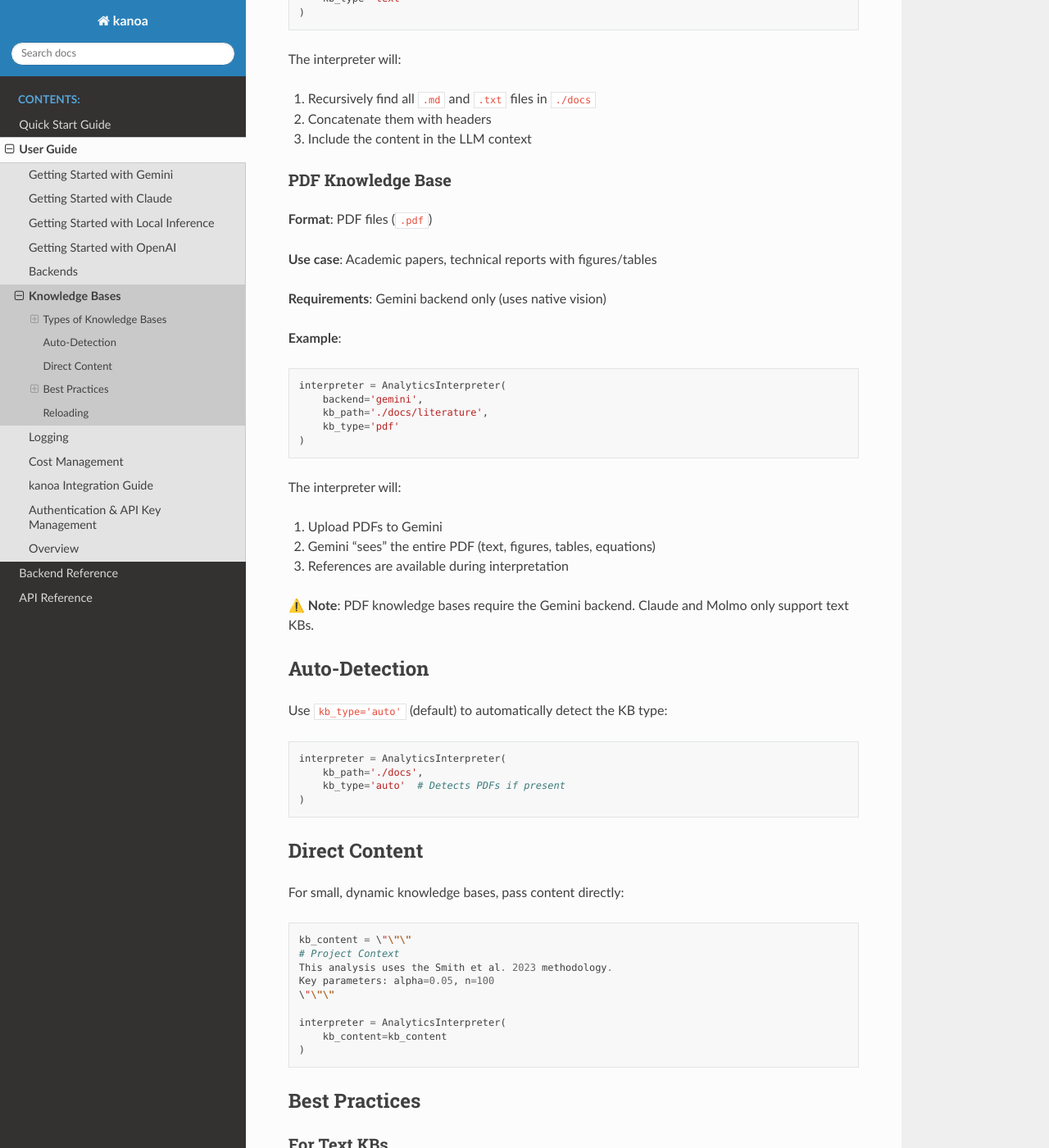
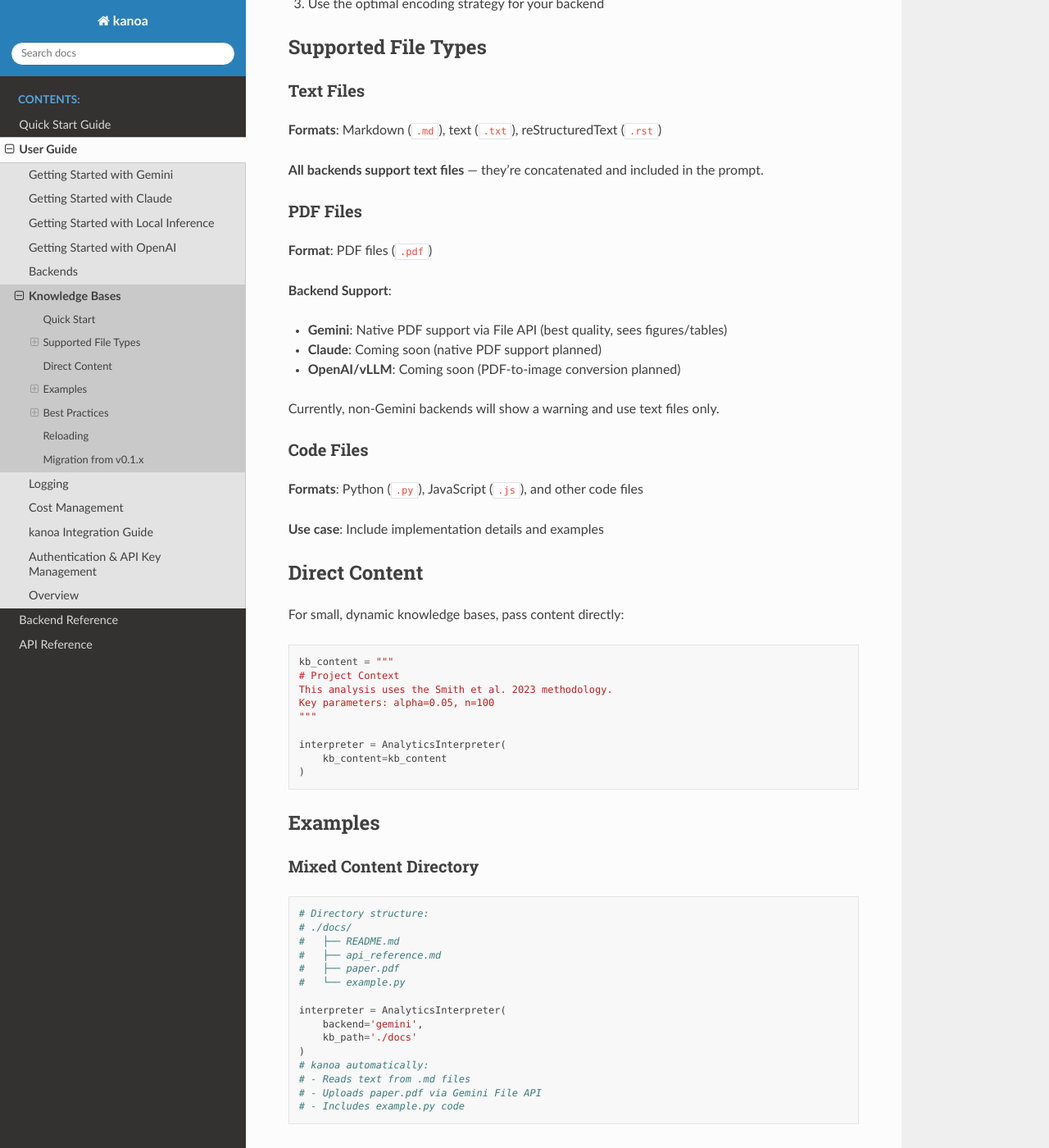
Before and after one commit to lhzn-io/kanoa, a Sphinx documentation site: the page built from docs/source/user_guide/knowledge_bases.md, in a window 1280 px wide and 1400 px high, scrolled down 532 px. Shown: the whole window at 82% size. Built offline with Sphinx 7.4.7 and the Read the Docs theme 3.1.0, drawn with Linux system fonts in a browser that asks for light colours; some of the changed text lies outside the part shown.

Commit message:
docs: Update documentation to remove kb_type parameter references
Co-authored-by: dfry-lhzn <206266041+dfry-lhzn@users.noreply.github.com>

````diff
--- a/docs/source/quickstart.md
+++ b/docs/source/quickstart.md
@@ -75,8 +75,7 @@ result = interpreter.interpret(fig=plt.gcf())
 # Point to a directory of Markdown or PDF files
 interpreter = AnalyticsInterpreter(
     backend='gemini',
-    kb_path='./docs/literature',
-    kb_type='auto'  # Auto-detects PDFs
+    kb_path='./docs/literature'  # Auto-detects all file types
 )
 
 result = interpreter.interpret(
--- a/docs/source/user_guide/knowledge_bases.md
+++ b/docs/source/user_guide/knowledge_bases.md
@@ -2,93 +2,120 @@
 
 kanoa can ground its interpretations in your project's documentation and literature.
 
-## Types of Knowledge Bases
+## Quick Start
 
-### Text Knowledge Base
-
-**Format**: Markdown (`.md`) and text (`.txt`) files
-
-**Use case**: Project documentation, code comments, technical notes
-
-**Example**:
+Simply point kanoa at a directory containing your documentation:
 
 ```python
 interpreter = AnalyticsInterpreter(
     backend='gemini',
-    kb_path='./docs',
-    kb_type='text'
+    kb_path='./docs'
 )
 ```
 
-The interpreter will:
+kanoa will automatically:
 
-1. Recursively find all `.md` and `.txt` files in `./docs`
-2. Concatenate them with headers
-3. Include the content in the LLM context
+1. Scan the directory for all file types
+2. Detect PDFs, markdown files, text files, and code
+3. Use the optimal encoding strategy for your backend
 
-### PDF Knowledge Base
+## Supported File Types
+
+### Text Files
+
+**Formats**: Markdown (`.md`), text (`.txt`), reStructuredText (`.rst`)
+
+**All backends support text files** — they're concatenated and included in the prompt.
+
+### PDF Files
 
 **Format**: PDF files (`.pdf`)
 
-**Use case**: Academic papers, technical reports with figures/tables
+**Backend Support**:
 
-**Requirements**: Gemini backend only (uses native vision)
+- **Gemini**: Native PDF support via File API (best quality, sees figures/tables)
+- **Claude**: Coming soon (native PDF support planned)
+- **OpenAI/vLLM**: Coming soon (PDF-to-image conversion planned)
 
-**Example**:
+Currently, non-Gemini backends will show a warning and use text files only.
 
-```python
-interpreter = AnalyticsInterpreter(
-    backend='gemini',
-    kb_path='./docs/literature',
-    kb_type='pdf'
-)
-```
+### Code Files
 
-The interpreter will:
+**Formats**: Python (`.py`), JavaScript (`.js`), and other code files
 
-1. Upload PDFs to Gemini
-2. Gemini "sees" the entire PDF (text, figures, tables, equations)
-3. References are available during interpretation
-
-⚠️ **Note**: PDF knowledge bases require the Gemini backend. Claude and Molmo only support text KBs.
-
-## Auto-Detection
-
-Use `kb_type='auto'` (default) to automatically detect the KB type:
-
-```python
-interpreter = AnalyticsInterpreter(
-    kb_path='./docs',
-    kb_type='auto'  # Detects PDFs if present
-)
-```
+**Use case**: Include implementation details and examples
 
 ## Direct Content
 
 For small, dynamic knowledge bases, pass content directly:
 
 ```python
-kb_content = \"\"\"
+kb_content = """
 # Project Context
 This analysis uses the Smith et al. 2023 methodology.
 Key parameters: alpha=0.05, n=100
-\"\"\"
+"""
 
 interpreter = AnalyticsInterpreter(
     kb_content=kb_content
 )
 ```
 
+## Examples
+
+### Mixed Content Directory
+
+```python
+# Directory structure:
+# ./docs/
+#   ├── README.md
+#   ├── api_reference.md
+#   ├── paper.pdf
+#   └── example.py
+
+interpreter = AnalyticsInterpreter(
+    backend='gemini',
+    kb_path='./docs'
+)
+# kanoa automatically:
+# - Reads text from .md files
+# - Uploads paper.pdf via Gemini File API
+# - Includes example.py code
+```
+
+### Academic Papers (PDF)
+
+```python
+interpreter = AnalyticsInterpreter(
+    backend='gemini',
+    kb_path='./docs/literature'  # Contains PDFs
+)
+
+# Gemini "sees" the entire PDF:
+# - Text content
+# - Figures and tables
+# - Equations and formatting
+```
+
+### Project Documentation (Text)
+
+```python
+interpreter = AnalyticsInterpreter(
+    backend='claude',  # Works with any backend
+    kb_path='./docs/project'  # Contains .md files
+)
+```
+
 ## Best Practices
 
-### For Text KBs
+### For Text Files
 
 - Use clear markdown headers
 - Keep files focused and modular
 - Include code snippets and examples
 - Total size: aim for <100K tokens
 
-### For PDF KBs
+### For PDF Files
 
 - Use high-quality PDFs (not scanned images)
 - Limit to 10-20 key papers
@@ -104,3 +131,28 @@ interpreter.reload_knowledge_base()
 ```
 
 This will re-scan the directory and update the content.
+
+## Migration from v0.1.x
+
+**Breaking Change in v0.2.0**: The `kb_type` parameter has been removed.
+
+Before (v0.1.x):
+
+```python
+interpreter = AnalyticsInterpreter(
+    backend='gemini',
+    kb_path='./docs',
+    kb_type='auto'  # ❌ No longer needed
+)
+```
+
+After (v0.2.0+):
+
+```python
+interpreter = AnalyticsInterpreter(
+    backend='gemini',
+    kb_path='./docs'  # ✓ Automatic detection
+)
+```
+
+kanoa now automatically detects and optimally encodes all file types.
````
Also changed, not shown: docs/source/backends/claude.md (+1 -1 lines), docs/source/backends/openai.md (+1 -2 lines), docs/source/backends/vllm.md (+1 -1 lines), docs/source/user_guide/vertex_ai_integration.md (+5 -5 lines).
